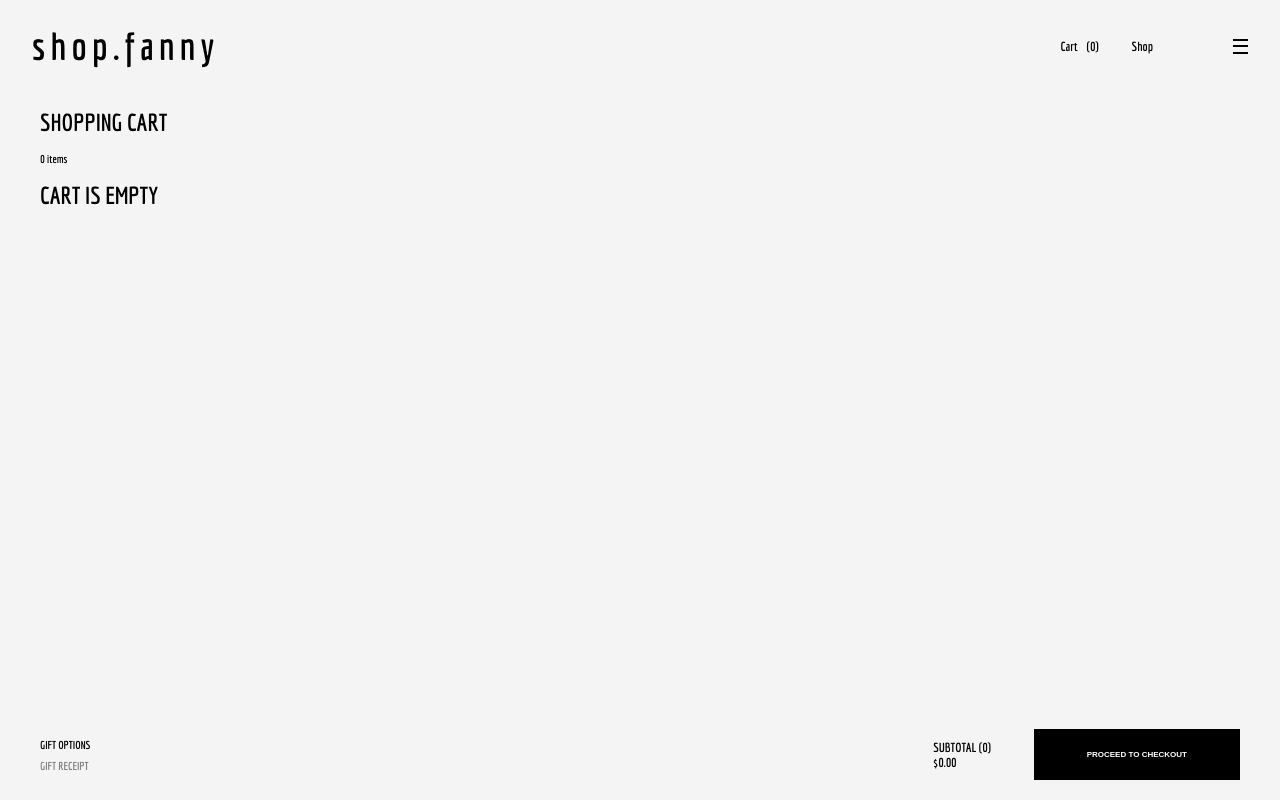
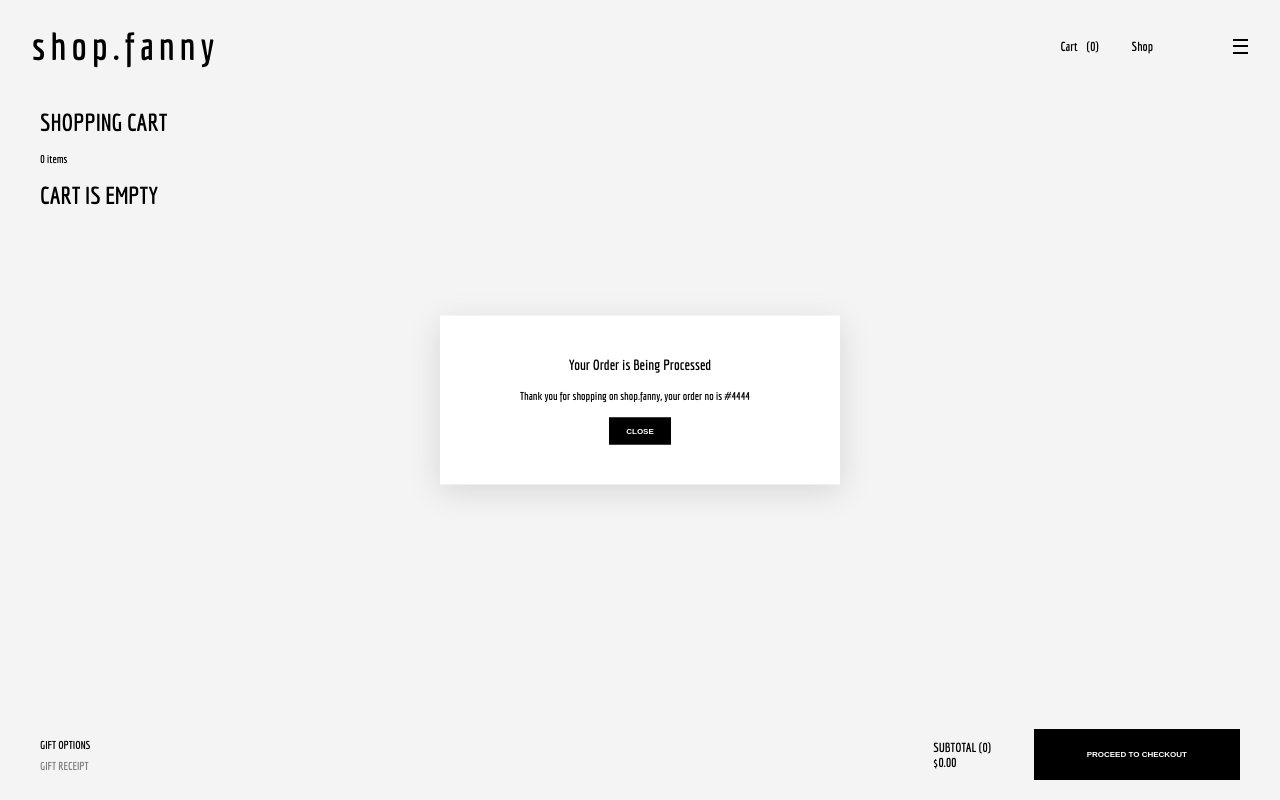
Before and after one commit to sambabib/shop-fanny, a React (Create React App) app in the folder frontend/: page /cart in a window 1280 px wide. Both pictures are taken after a click on the button "PROCEED TO CHECKOUT". Built offline with nearby package versions, Linux system fonts and the light colour scheme.

Commit message:
added modal to checkout button ...v1

```diff
--- a/frontend/package.json
+++ b/frontend/package.json
@@ -1,7 +1,7 @@
 {
   "name": "frontend",
   "version": "0.1.0",
-  "proxy":"http://localhost:5000/",
+  "proxy":"http://127.0.0.1:5000/",
   "private": true,
   "dependencies": {
     "@testing-library/jest-dom": "^5.14.1",
--- /dev/null
+++ b/frontend/src/components/Modal/Modal.css
@@ -0,0 +1,69 @@
+.modal {
+  position: fixed;
+  top: 50%;
+  left: 50%;
+  transform: translate(-50%, -50%);
+  width: 400px;
+  padding: 40px 80px;
+  box-shadow: rgba(100, 100, 111, 0.2) 0px 7px 29px 0px;
+  background: #fff;
+  color: #000;
+  z-index: 100;
+}
+
+.modal__message h3 {
+  font-size: 0.9rem;
+  text-align: center;
+}
+
+.modal__message p {
+  margin-top: 1rem;
+  font-size: 0.7rem;
+  font-weight: 600;
+}
+
+.modal-message__button {
+  text-align: center;
+}
+
+.modal-message__button > button {
+  margin-top: 1rem;
+  padding: 8px 16px;
+  background: #000;
+  border: 1px solid #000;
+  color: #fff;
+  font-size: 0.5rem;
+  text-transform: uppercase;
+  font-weight: bold;
+  cursor: pointer;
+}
+
+@media (max-width: 1115px) {
+  .modal {
+    width: 350px;
+    padding: 30px;
+  }
+}
+
+@media (max-width: 1024px) {
+  .modal {
+    width: 280px;
+  }
+}
+
+@media (max-width: 950px) {
+  .modal {
+    width: 280px;
+  }
+}
+
+@media (max-width: 630px) {
+  .modal {
+    width: 200px;
+    padding: 15px 25px;
+  }
+
+  .modal__message {
+    width: 150px;
+  }
+}
--- /dev/null
+++ b/frontend/src/components/Modal/Modal.js
@@ -0,0 +1,17 @@
+import './Modal.css';
+
+const Modal = ({ handleCloseModal }) => {
+  return (
+    <div className='modal'>
+      <div className='modal__message'>
+        <h3>Your Order is Being Processed</h3>
+        <p>Thank you for shopping on shop.fanny, your order no is #4444</p>
+        <div className='modal-message__button'>
+          <button onClick={handleCloseModal}>Close</button>
+        </div>
+      </div>
+    </div>
+  );
+};
+
+export default Modal;
--- a/frontend/src/components/Navbar/Navbar.css
+++ b/frontend/src/components/Navbar/Navbar.css
@@ -14,6 +14,11 @@
   font-weight: 700;
   letter-spacing: 5px;
   cursor: pointer;
+}
+
+.navbar__logo > a {
+  text-decoration: none;
+  color: #000;
 }
 
 .navbar__items {
--- a/frontend/src/components/Navbar/Navbar.js
+++ b/frontend/src/components/Navbar/Navbar.js
@@ -13,7 +13,9 @@ const Navabar = ({ handleSideToggle }) => {
   return (
     <nav className='navbar'>
       <div className='navbar__logo'>
-        <h2>shop.fanny</h2>
+        <Link to='/'>
+          <h2>shop.fanny</h2>
+        </Link>
       </div>
 
       <div className='navbar__items'>
--- a/frontend/src/screens/CartScreen/CartScreen.js
+++ b/frontend/src/screens/CartScreen/CartScreen.js
@@ -1,12 +1,16 @@
-import { useEffect } from 'react';
+import { useEffect, useState } from 'react';
 import { useDispatch, useSelector } from 'react-redux';
 import './CartScreen.css';
+
+// @components
 import CartItem from '../../components/CartItem/CartItem';
+import Modal from '../../components/Modal/Modal';
 
 // @actions
 import { addToCart, removeFromCart } from '../../redux/actions/cartActions';
 
 const CartScreen = () => {
+  const [showModal, setShowModal] = useState(false);
   const dispatch = useDispatch();
 
   const cart = useSelector((state) => state.cart);
@@ -15,6 +19,14 @@ const CartScreen = () => {
   const handleQtyChange = (qty, id) => {
     dispatch(addToCart(qty, id));
   };
+
+  const handleOpenModal = () => {
+    setShowModal(true);
+  }
+
+  const handleCloseModal = () => {
+    setShowModal(false);
+  }
 
   useEffect(() => {
     dispatch(removeFromCart());
@@ -68,7 +80,8 @@ const CartScreen = () => {
         </div>
 
         <div className='cartscreen-footer__button'>
-          <button type='button'>Proceed to checkout</button>
+          <button type='button' onClick={handleOpenModal}>Proceed to checkout</button>
+          {showModal ? <Modal handleCloseModal={handleCloseModal} /> : null}
         </div>
       </div>
     </div>
```
